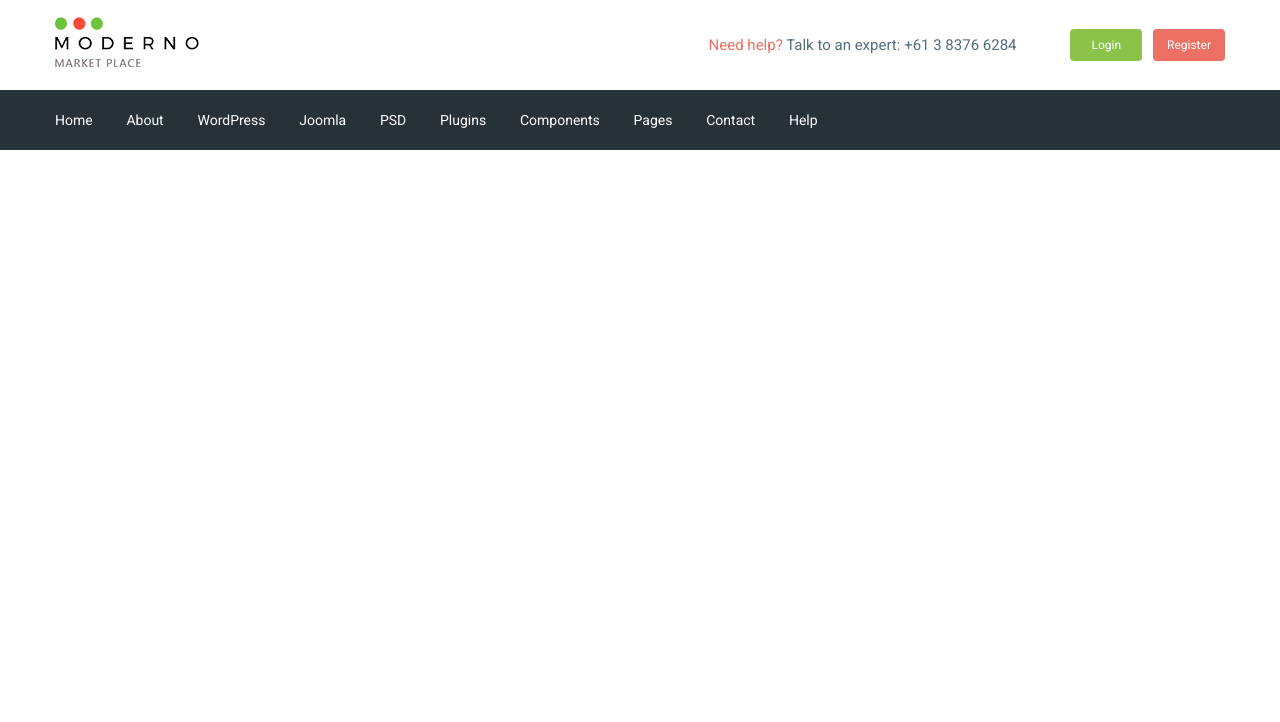
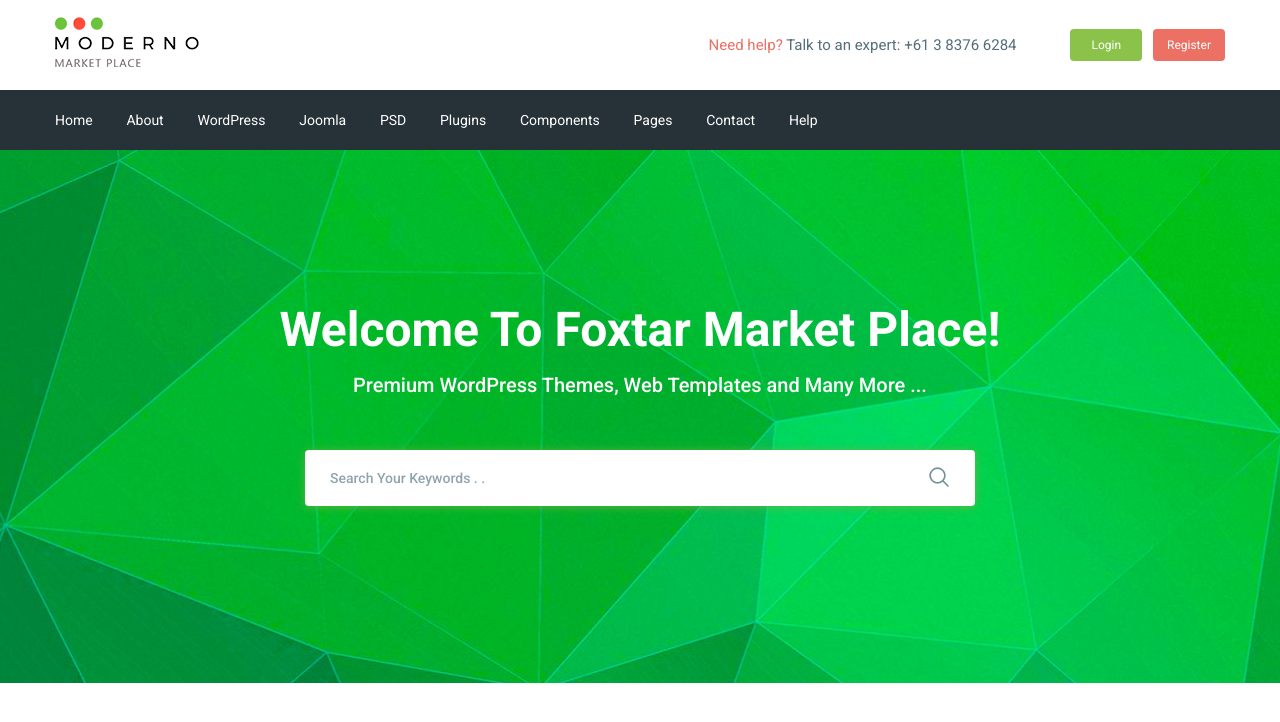
Before and after one commit to Tanya19Lion/Market, a website: page app/index.html in a window 1280 px wide. Drawn offline with nearby package versions, Linux system fonts and the light colour scheme; files that its build step writes are made by us from their sources.

Commit message:
added section search

```diff
--- a/app/index.html
+++ b/app/index.html
@@ -51,7 +51,26 @@
         </div>
     </div>
 </header>
-
+<section class="search" style="background-image: url(images/search_bg.jpg);">
+    <div class="container">
+        <div class="search_inner">
+            <div class="search_inner_title">
+                Welcome To Foxtar Market Place!
+            </div>
+            <div class="search_inner_text">
+                Premium WordPress Themes, Web Templates and Many More ...
+            </div>
+            <div class="search_inner_form">
+                 <form action="#">
+                    <input type="text" placeholder="Search Your Keywords . . " required>
+                    <button type="submit">
+                        <img src="images/search.png" alt="search_logo">
+                    </button>
+                 </form>
+            </div>
+        </div>
+    </div>
+</section>
 
     <script src="https://ajax.googleapis.com/ajax/libs/jquery/3.4.1/jquery.min.js"></script>
     <script>src="js/libs.min.js"</script>
--- a/app/scss/style.scss
+++ b/app/scss/style.scss
@@ -49,3 +49,54 @@
         font-size: 14px;
     }
  }
+.search {
+    background-repeat: no-repeat;
+    background-size: cover;
+    background-position: center;
+    min-height: 533px;
+}
+.search_inner {
+    padding: 150px 0;
+    color: #fff;
+    text-align: center;
+    &_title {
+        font-size: 48px;
+        line-height: 60px;
+        font-weight: 700;
+        margin-bottom: 10px;
+    }
+    &_text {
+        font-size: 20px;
+        line-height: 30px;
+        font-weight: 500;
+        margin-bottom: 50px;
+    }
+    &_form {
+        max-width: 670px;
+        margin: 0 auto;
+        position: relative;
+        input {
+            display: block;
+            width: 100%;
+            border-radius: 4px;
+            box-shadow: 0px 1px 10px 0px rgba(124, 178, 64, .75);
+            height: 56px;
+            border: none;
+            font-size: 14px;
+            font-weight: 500;
+            padding-left: 25px;
+            padding-right: 60px;
+            &::placeholder {
+                color: #90a4ae;
+                font-weight: 500;
+            }
+        }
+        button {
+            position: absolute;
+            border: none;
+            background-color: transparent;
+            right: 20px;
+            top: 16px;
+        }
+    }
+}
```
Also changed, not shown: app/images/search.png (renamed from app/images/search.jpg.png).
